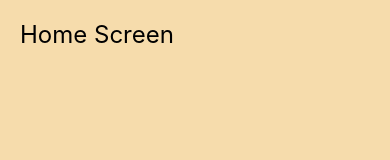
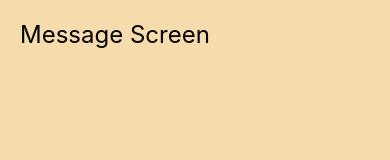
Before and after one commit to Ji-Kwon/exchange-app, a React Native app in the folder exchange-frontend/: screen /Messages in a window 390 px wide. Shown: the top 160 px of the page. Built offline with nearby package versions, Linux system fonts and the light colour scheme.

Commit message:
added another js file so that I can use custom
fonts

```diff
--- a/exchange-frontend/package.json
+++ b/exchange-frontend/package.json
@@ -20,7 +20,8 @@
     "react-native-screens": "~4.4.0"
   },
   "devDependencies": {
-    "@babel/core": "^7.20.0"
+    "@babel/core": "^7.20.0",
+    "@react-native-community/cli": "^15.1.3"
   },
   "private": true
 }
--- /dev/null
+++ b/exchange-frontend/react-native.config.js
@@ -0,0 +1,3 @@
+module.exports = {
+    assets: ['./assets/fonts'],
+  };
--- a/exchange-frontend/screens/HomeScreen.js
+++ b/exchange-frontend/screens/HomeScreen.js
@@ -4,7 +4,7 @@ import globalStyles from '../styles/globalStyles';
 
 const HomeScreen = () => {
   return (
-    <View style={globalStyles.container}>
+    <View style={styles.container}>
     <Text style={styles.text}>Home Screen</Text>
     </View>
   );
@@ -15,6 +15,7 @@ const styles = StyleSheet.create({
     flex: 1,
     justifyContent: 'center',
     alignItems: 'center',
+    backgroundColor: '#F6DCAC',
   },
   text: {
     fontSize: 24,
--- a/exchange-frontend/screens/MessagesScreen.js
+++ b/exchange-frontend/screens/MessagesScreen.js
@@ -5,7 +5,7 @@ import globalStyles from '../styles/globalStyles';
 const MessagesScreen = () => {
   return (
     <View style={globalStyles.container}>
-    <Text style={styles.text}>Home Screen</Text>
+    <Text style={styles.text}>Message Screen</Text>
     </View>
   );
 };
```
Also changed, not shown: 1 other file (tests, documents, lock files or other folders).
